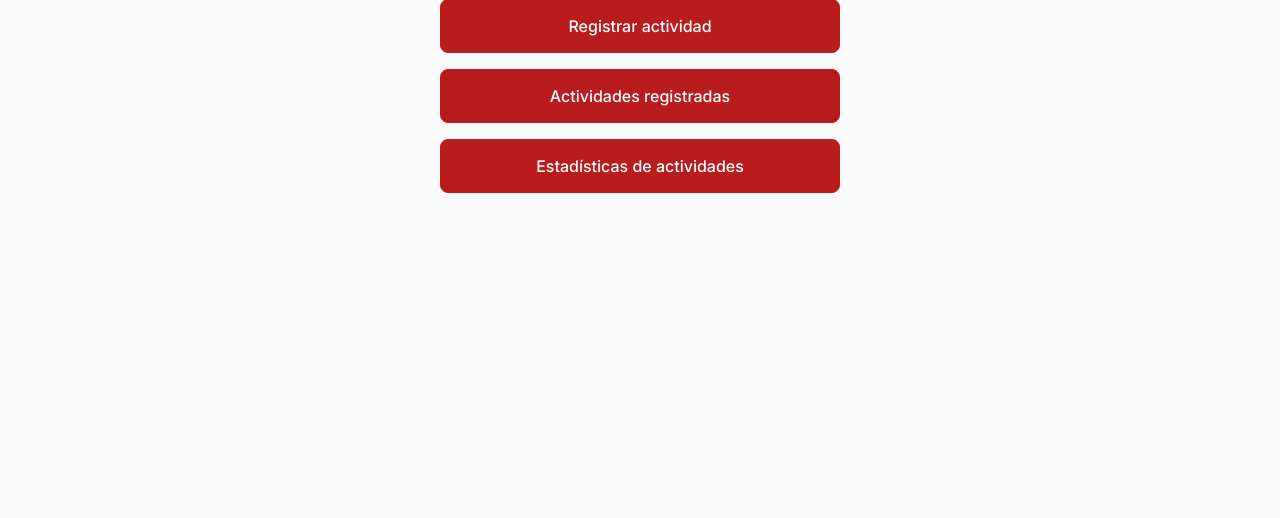
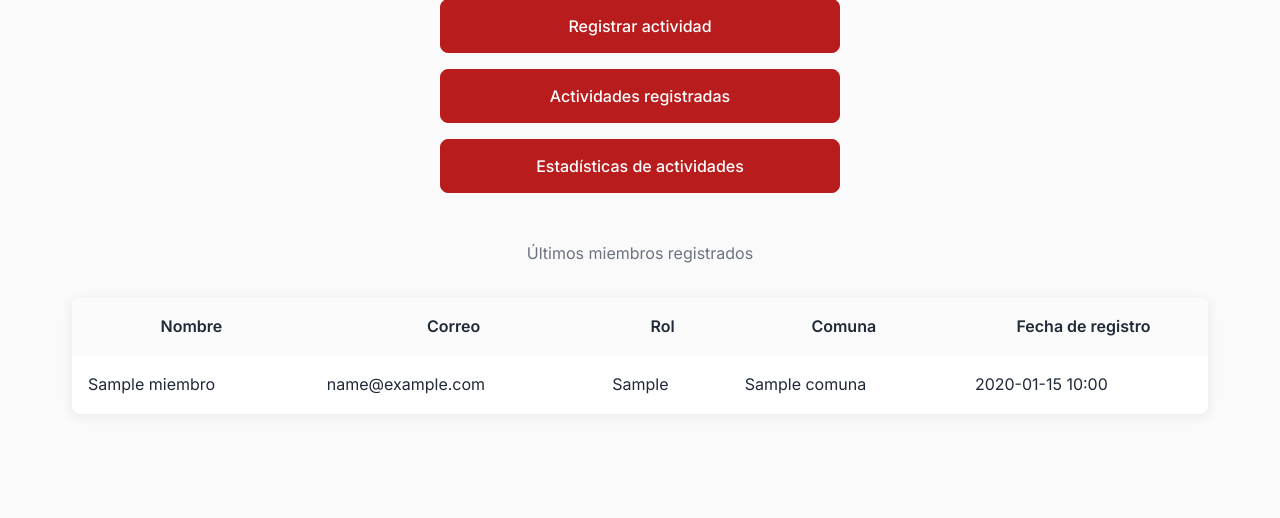
Before and after one commit to blu2718-uni/desarrollo_web_julio_yanez, a Flask app: page / in a window 1280 px wide. Shown: the part 308-826 px from the top of the page. Before the commit the page ends 501 px from the top, so only its background shows below. Run offline with Flask 3, Linux system fonts and the light colour scheme; tables that the repository leaves empty hold one stand-in row (values such as "Sample post").

Commit message:
feat: added the last 5 members to the main page

```diff
--- a/app.py
+++ b/app.py
@@ -1,5 +1,6 @@
 from flask import Flask, request, render_template, redirect, url_for, session
 from database.db import Miembro, Actividad, Foto, Comuna, SessionLocal
+from sqlalchemy.orm import joinedload
 from werkzeug.utils import secure_filename
 from datetime import datetime
 import filetype
@@ -98,7 +99,7 @@ def validar_registro_servidor(form, files):
 def index():
     db_session = SessionLocal()
     try:
-        ultimos_miembros = db_session.query(Miembro).order_by(Miembro.fecha_registro.desc()).limit(5).all()
+        ultimos_miembros = db_session.query(Miembro).options(joinedload(Miembro.comuna)).order_by(Miembro.fecha_registro.desc()).limit(5).all()
     except Exception:
         ultimos_miembros = []
     finally:
--- a/templates/index.html
+++ b/templates/index.html
@@ -10,4 +10,32 @@
     <li><button type="button" class="boton-menu" id="a-entradas-por-index" onclick="window.location.href = '{{ url_for('entradas') }}' ; ">Actividades registradas</button></li>
     <li><button type="button" class="boton-menu" id="a-metricas-por-index" onclick="window.location.href = '{{ url_for('metricas') }}' ; ">Estadísticas de actividades</button></li>
 </ul>
+
+<h2 class="subtitulo" style="margin-top: 48px;">Últimos miembros registrados</h2>
+{% if ultimos_miembros %}
+<table class="tabla" id="ultimos-miembros">
+  <thead class="encabezado-tablas">
+    <tr>
+      <th>Nombre</th>
+      <th>Correo</th>
+      <th>Rol</th>
+      <th>Comuna</th>
+      <th>Fecha de registro</th>
+    </tr>
+  </thead>
+  <tbody class="datos-tablas">
+    {% for miembro in ultimos_miembros %}
+    <tr>
+      <td>{{ miembro.nombre }}</td>
+      <td>{{ miembro.email }}</td>
+      <td>{{ miembro.rol }}</td>
+      <td>{{ miembro.comuna.nombre }}</td>
+      <td>{{ miembro.fecha_registro.strftime('%Y-%m-%d %H:%M') }}</td>
+    </tr>
+    {% endfor %}
+  </tbody>
+</table>
+{% else %}
+<p class="subtitulo">No hay miembros registrados aún.</p>
+{% endif %}
 {% endblock %}
```
